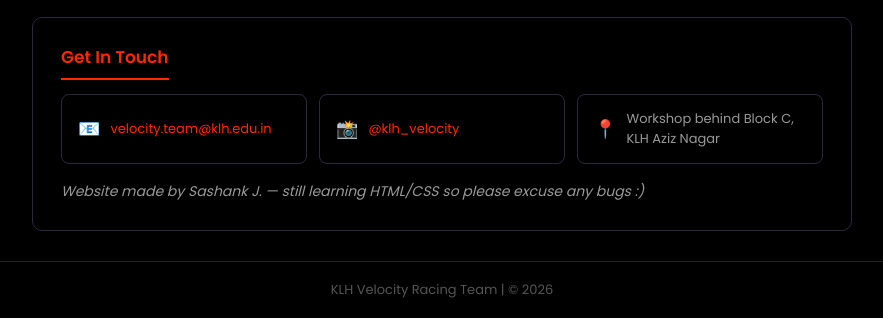
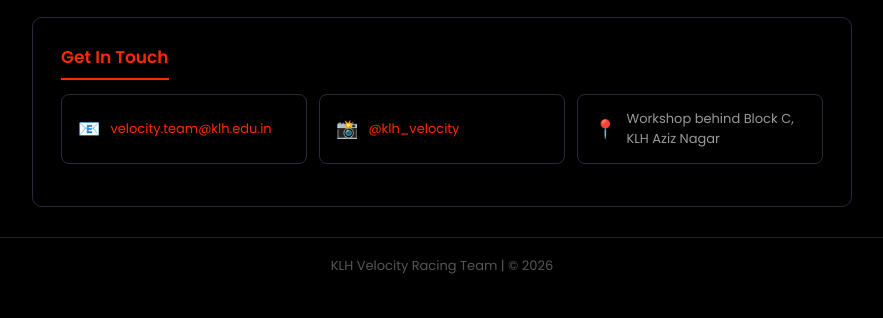
Before and after one commit to sashank321/portfolio, a plain HTML site: page mainproject/index.html in a window 1280 px wide. Shown: the part 3667-3985 px from the top of the page, without its empty margins (198-1081 px from the left). After the commit the page ends 3961 px from the top, so only its background shows below. Drawn offline with Linux system fonts and the light colour scheme.

Commit message:
Remove credits line from contact section

```diff
--- a/mainproject/index.html
+++ b/mainproject/index.html
@@ -371,7 +371,7 @@
                     <span>Workshop behind Block C, KLH Aziz Nagar</span>
                 </div>
             </div>
-            <p class="credits">Website made by Sashank J. — still learning HTML/CSS so please excuse any bugs :)</p>
+
         </section>
 
     </div>
```
